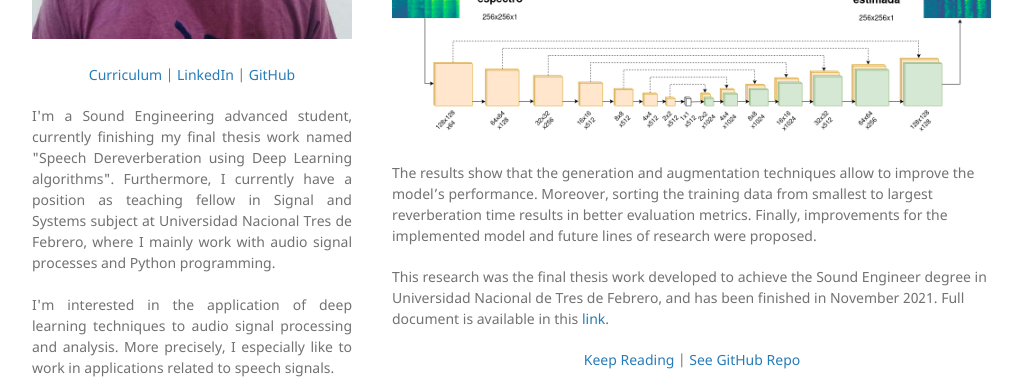
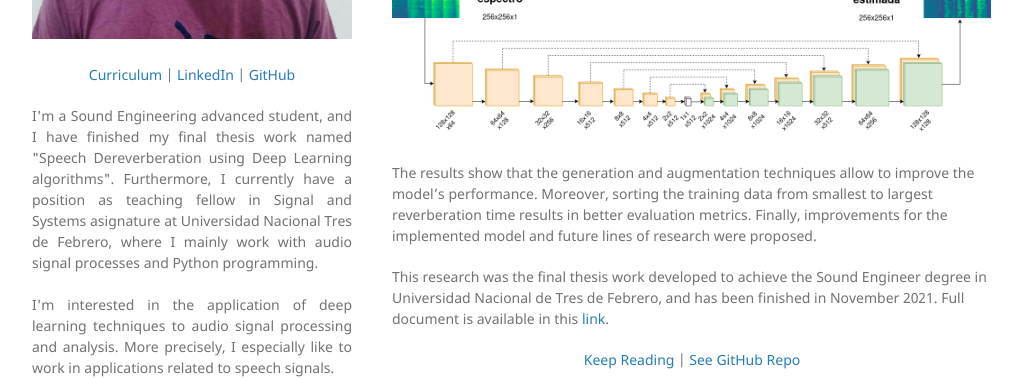
Before and after one commit to martinBmeza/martinBmeza.github.io, a Jekyll site: the page built from index.md, in a window 1280 px wide. Shown: the part 390-769 px from the top of the page, without its empty margins (128-1151 px from the left). Built offline with Jekyll 4.4.1, drawn with Linux system fonts in a browser that asks for light colours.

Commit message:
Update _config.yml

```diff
--- a/_config.yml
+++ b/_config.yml
@@ -8,7 +8,7 @@ description:
     </p>
 
     <p align="justify">
-    I'm a Sound Engineering advanced student, currently finishing my final thesis work named "Speech Dereverberation using Deep Learning algorithms". Furthermore, I currently have a position as teaching fellow in Signal and Systems subject at Universidad Nacional Tres de Febrero, where I mainly work with audio signal processes and Python programming.
+    I'm a Sound Engineering advanced student, and I have finished my final thesis work named "Speech Dereverberation using Deep Learning algorithms". Furthermore, I currently have a position as teaching fellow in Signal and Systems asignature at Universidad Nacional Tres de Febrero, where I mainly work with audio signal processes and Python programming.
 
     <br><br>
     I'm interested in the application of deep learning techniques to audio signal processing and analysis. More precisely, I especially like to work in applications related to speech signals.    </p>
```
